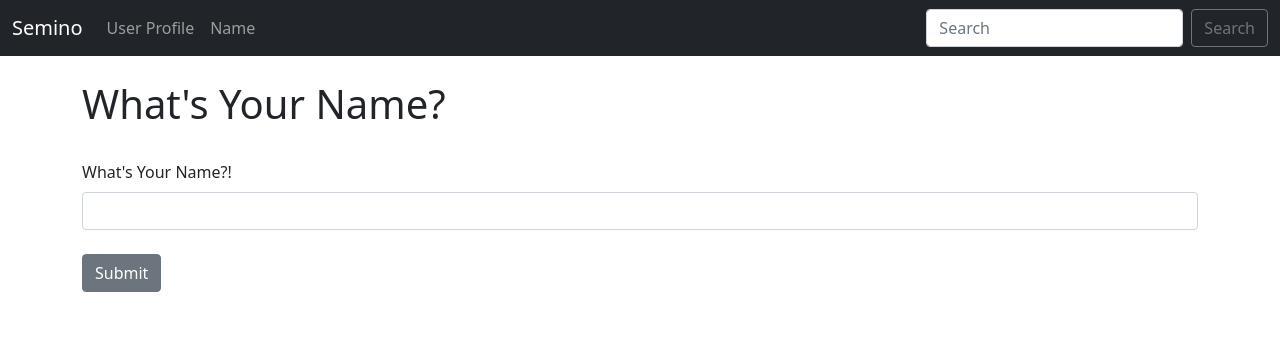
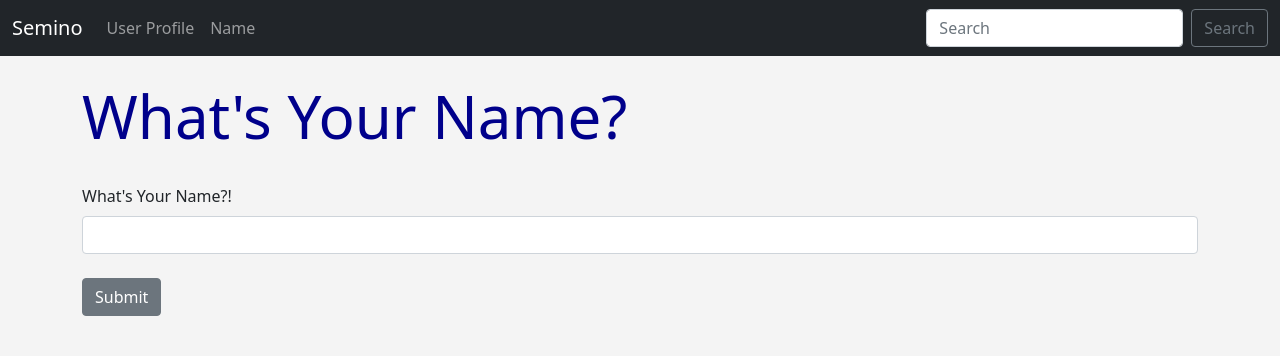
Before and after one commit to ghmingo/semino, a Flask app: page /name in a window 1280 px wide. Shown: the top 356 px of the page. Run offline with Flask 3, Linux system fonts and the light colour scheme.

Commit message:
Capitulo7-Fin

```diff
--- /dev/null
+++ b/static/css/style.css
@@ -0,0 +1,13 @@
+h1 {
+    color: darkblue;
+    font-size:60px;
+}
+
+body {
+    background: #f4f4f4;
+}
+
+#demo{
+    font-size: 12px;
+    color: darkblue;
+}
--- /dev/null
+++ b/static/js/myfile.js
@@ -0,0 +1 @@
+document.getElementById('demo').innerHTML = "This was created with JavaScript";
--- a/templates/base.html
+++ b/templates/base.html
@@ -7,6 +7,10 @@
 
     <!-- Bootstrap CSS -->
     <link href="https://cdn.jsdelivr.net/npm/bootstrap@5.0.2/dist/css/bootstrap.min.css" rel="stylesheet" integrity="sha384-EVSTQN3/azprG1Anm3QDgpJLIm9Nao0Yz1ztcQTwFspd3yD65VohhpuuCOmLASjC" crossorigin="anonymous">
+
+    <!-- Nuestro CSS -->
+    <link href="{{ url_for('static',filename='css/style.css') }}" rel="stylesheet">
+
 
     <title>Semino!</title>
   </head>
--- a/templates/name.html
+++ b/templates/name.html
@@ -14,7 +14,13 @@
 
 {% if name %}
     <h1>Hello {{ name }}!!</h1>
-{% else %}
+    <br/>
+    <img src="{{url_for('static',filename='images/imagen_test.jpg')}}" width="1100">
+  <br/></br><p id="demo">This is stuff...</p>
+
+  <script src="{{ url_for('static',filename='js/myfile.js')}}"></script>
+
+    {% else %}
     <h1>What's Your Name?</h1>
     <br/>
     <form method="POST">
```
Also changed, not shown: static/css/a.txt (deleted), static/images/a.txt (deleted), static/images/imagen_test.jpg (added), static/js/a.txt (deleted).
